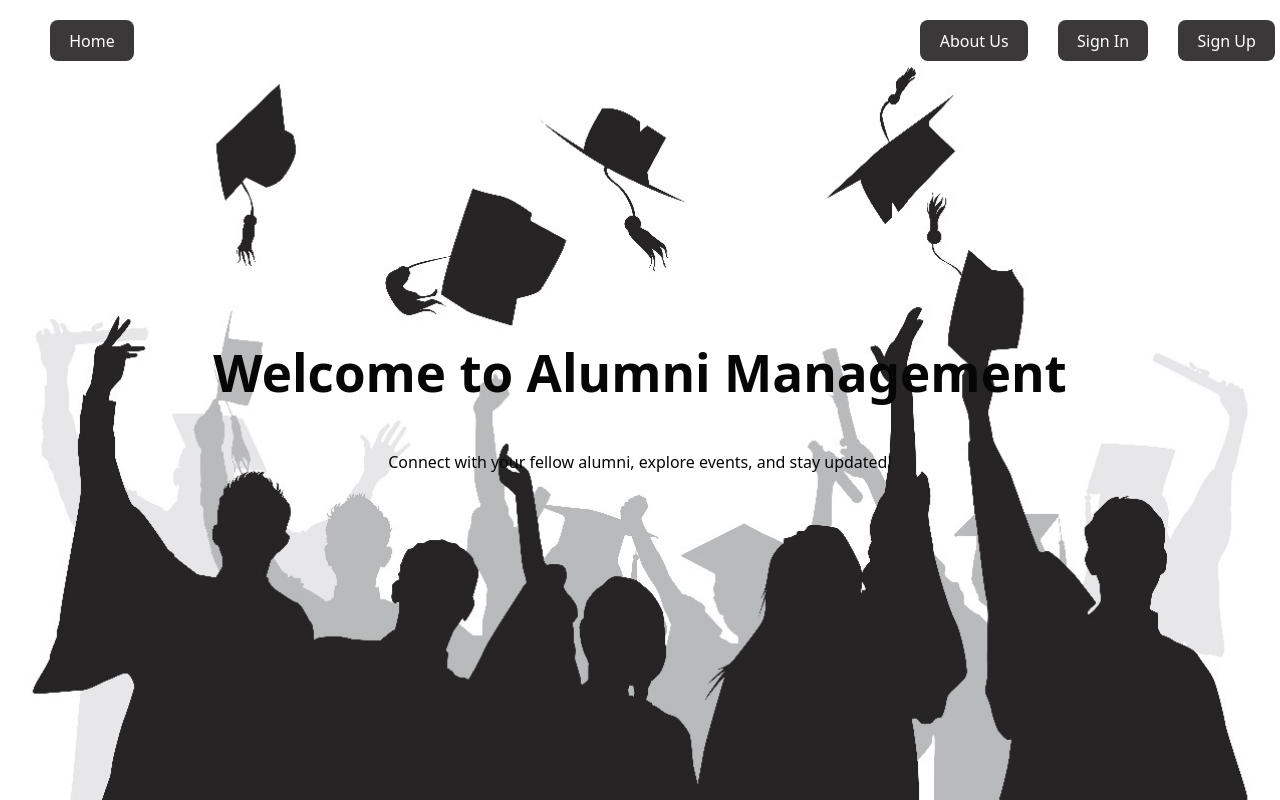
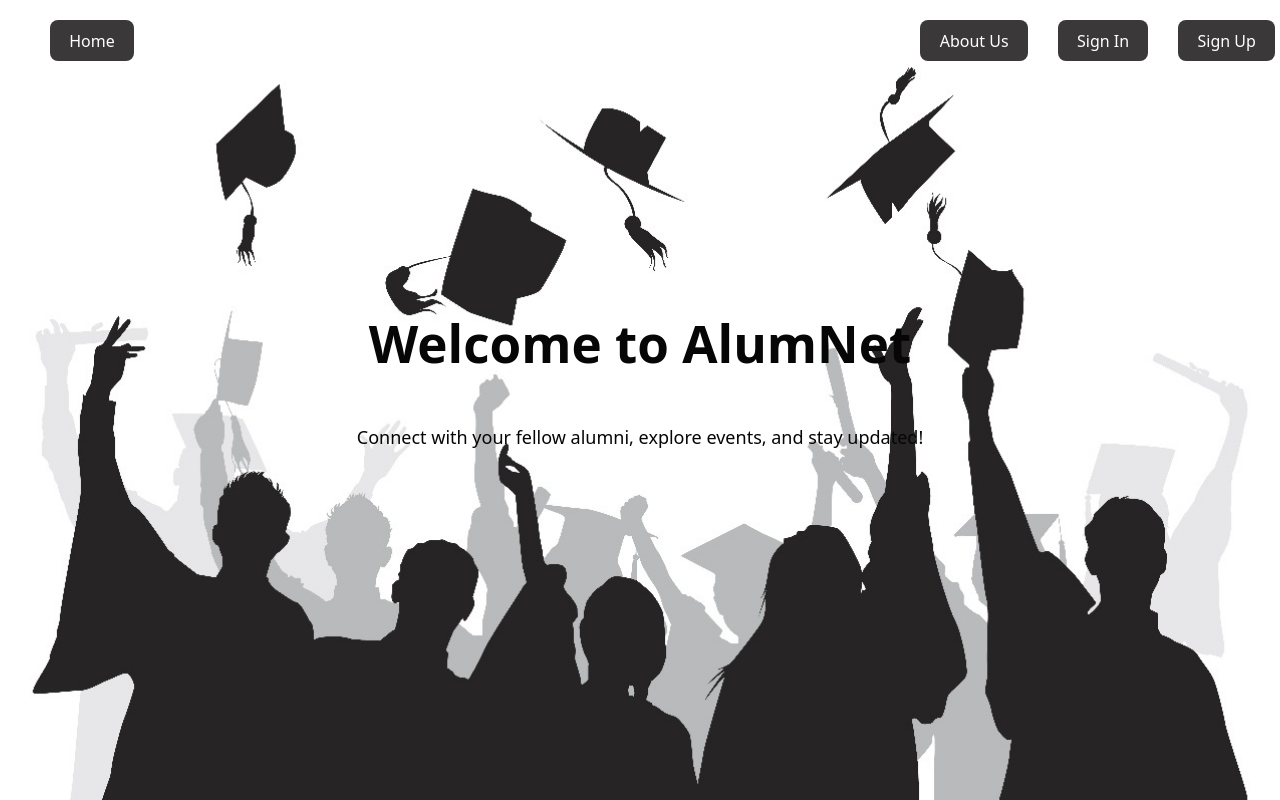
Before and after one commit to manmeet231/alumni-management, a React (Vite) app in the folder alumni-management/: page / in a window 1280 px wide. Built offline with nearby package versions, Linux system fonts and the light colour scheme.

Commit message:
fixed the title and updated the subtitle

```diff
--- a/alumni-management/src/components/landing.css
+++ b/alumni-management/src/components/landing.css
@@ -62,6 +62,8 @@ html, body {
   transform: translateY(50px);
   animation: fadeUp 1s ease-out forwards;
   animation-delay: 0.5s; /* starts after title */
+  padding-bottom: 50px;
+  font-size: large;
 }
 
 /* Keyframes */
--- a/alumni-management/src/components/landing.jsx
+++ b/alumni-management/src/components/landing.jsx
@@ -17,7 +17,7 @@ const Landing = () => {
         </div>
       </nav>
 
-      <h1 className="landing-title">Welcome to Alumni Management</h1>
+      <h1 className="landing-title">Welcome to AlumNet</h1>
       <p className="landing-subtitle">
         Connect with your fellow alumni, explore events, and stay updated!
       </p>
```
